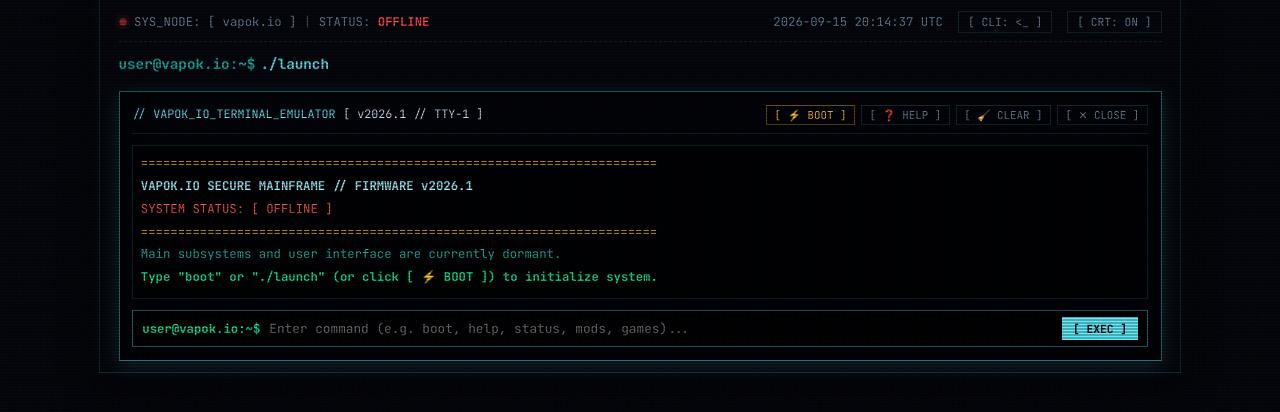
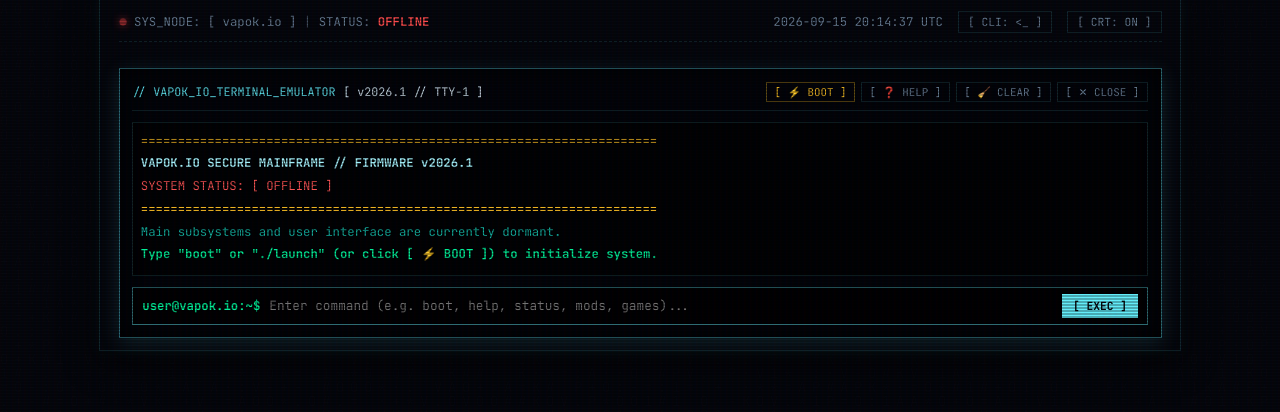
Before and after one commit to Vapok/vapok.github.io, a Jekyll site: the page built from index.md, in a window 1280 px wide. Shown: the top 412 px of the page. Built offline with Jekyll 4.4.1, drawn with Linux system fonts in a browser that asks for light colours.

Commit message:
feat: streamline header prompt to user@vapok.io:~$ and hide prompt when console drawer reveals

```diff
--- a/_includes/header.html
+++ b/_includes/header.html
@@ -18,7 +18,6 @@
   <div class="nav-container">
     <div class="terminal-prompt-brand" id="terminal-brand-btn" role="button" tabindex="0" title="Click to toggle Terminal Prompt (~)">
       <span class="prompt-prefix">user@vapok.io:~$</span>
-      <span id="prompt-cmd-text">./launch</span>
       <span class="prompt-cursor">█</span>
     </div>
 
--- a/assets/css/terminal.css
+++ b/assets/css/terminal.css
@@ -330,6 +330,11 @@ html.system-booting #system-status-text {
 .cyber-cli-drawer.open {
   display: block;
   animation: drawerSlideDown 0.3s ease forwards;
+}
+
+.cyber-header.cli-open #terminal-brand-btn,
+.cyber-header:has(.cyber-cli-drawer.open) #terminal-brand-btn {
+  display: none !important;
 }
 
 @keyframes drawerSlideDown {
--- a/assets/js/terminal-fx.js
+++ b/assets/js/terminal-fx.js
@@ -370,15 +370,21 @@ function initBootloaderAndCli() {
     cliOutput.scrollTop = cliOutput.scrollHeight;
   }
 
+  const cyberHeader = document.querySelector('.cyber-header');
+
   function toggleCli(forceOpen = null) {
     if (!cliDrawer) return;
     const shouldOpen = forceOpen !== null ? forceOpen : !cliDrawer.classList.contains('open');
     if (shouldOpen) {
       cliDrawer.classList.add('open');
+      if (cyberHeader) cyberHeader.classList.add('cli-open');
+      if (brandBtn) brandBtn.style.display = 'none';
       if (cliToggleBtn) cliToggleBtn.textContent = '[ CLI: <_ ]';
       if (cliInput) setTimeout(() => cliInput.focus(), 100);
     } else {
       cliDrawer.classList.remove('open');
+      if (cyberHeader) cyberHeader.classList.remove('cli-open');
+      if (brandBtn) brandBtn.style.display = '';
       if (cliToggleBtn) cliToggleBtn.textContent = '[ CLI: >_ ]';
     }
   }
```
